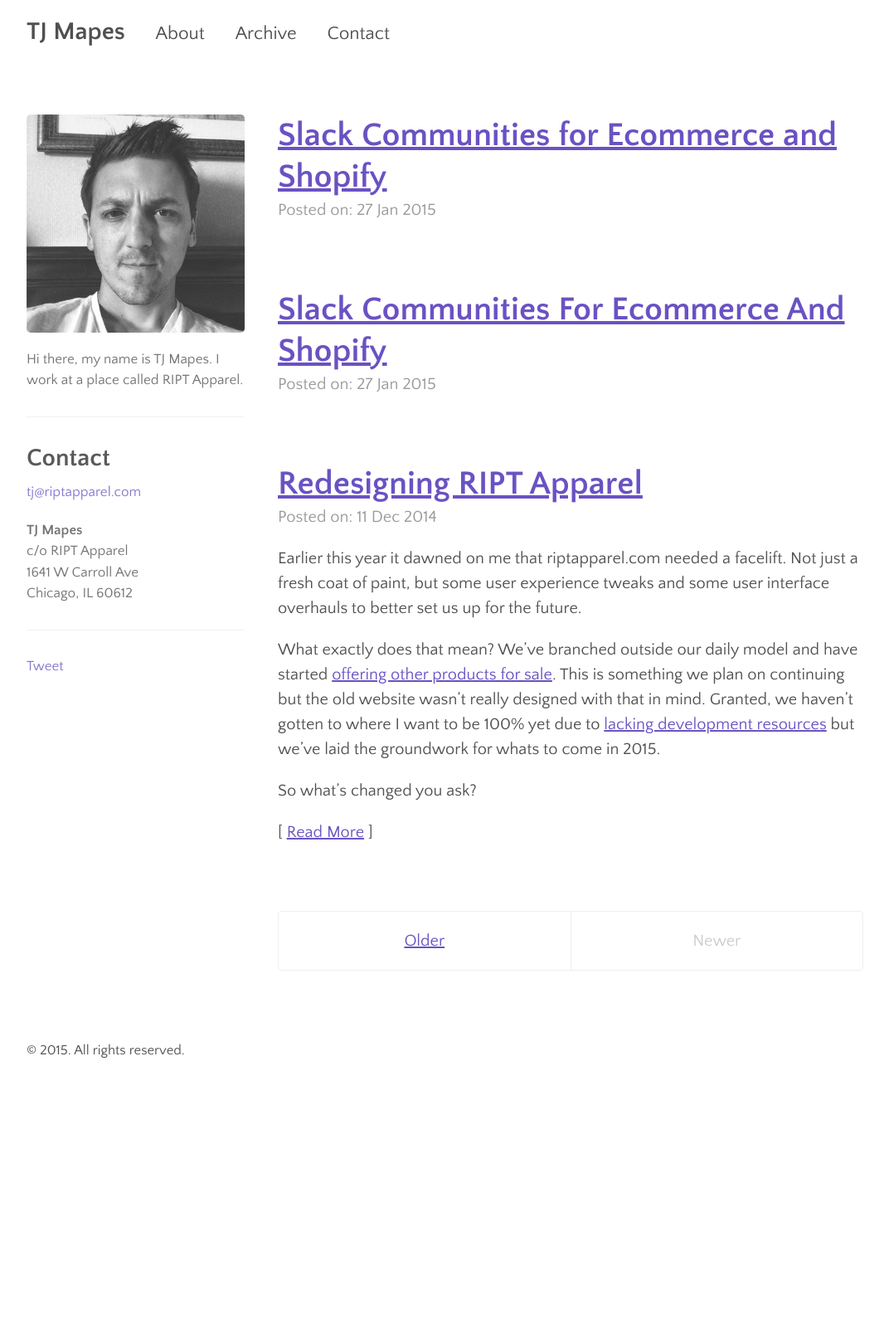
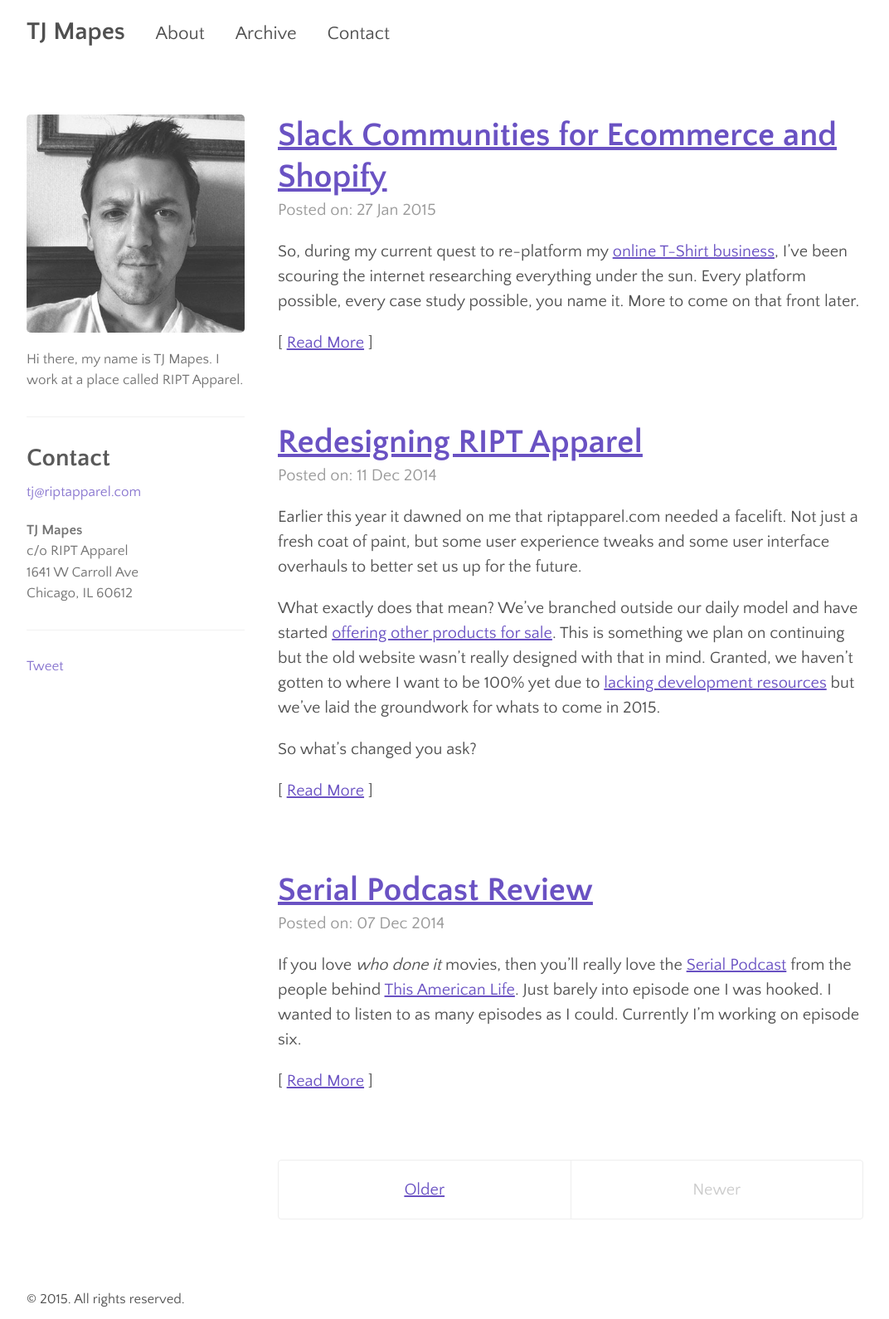
Before and after one commit to tjmapes/tjmapes.github.io, a Jekyll site: the page built from index.html, in a window 1280 px wide. Shown: the whole page at 83% size, without its empty margins (103-1175 px from the left). Built offline with Jekyll 4.4.1, drawn with Linux system fonts in a browser that asks for light colours; the list of posts is cut into pages by our own code; comment, search, counter and statistics services are not loaded; before the commit the page ends 1290 px from its top, so only the background shows below that; some of the changed lines change nothing that is shown.

Commit message:
removes post html

```diff
--- a/_posts/2015-01-27-slack-communities-for-ecommerce-and-shopify.html
+++ /dev/null
@@ -1,24 +0,0 @@
-<hr />
-
-<p>layout: post
-title:  &ldquo;Slack Communities for Ecommerce and Shopify&rdquo;
-date:   2015-01-27
-desc: &ldquo;I&rsquo;ve started up a couple Slack communities focused on Ecommerce and Shopify&rdquo;
-keywords: &ldquo;ecommerce, business, shopify&rdquo;
-categories: ecommerce</p>
-
-<h2>comments: true</h2>
-
-<p>So, during my current quest to re-platform my <a href="http://www.riptapparel.com">online T-Shirt business</a>, I&rsquo;ve been scouring the internet researching everything under the sun.  Every platform possible, every case study possible, you name it.  More to come on that front later.</p>
-
-<p>Meanwhile, I&rsquo;ve had small successes reaching out to those in the community of said platforms, but as I&rsquo;ve been contacting people individually, I thought to my self, why isn&rsquo;t there just a place where I can go and get advice from people with ease?  So I started two Slack Communities.</p>
-
-<p>If you aren&rsquo;t familiar with Slack, it&rsquo;s basically a chat room.  Many people relate it to the IRC days, if you were into that sort of thing (I was).  It&rsquo;s NOT just a chat room though, it comes with some <a href="https://slack.com/integrations">special integrations</a> that I&rsquo;ll let you read about on their website.</p>
-
-<h3>Ecommerce Slack Chat</h3>
-
-<p>The first slack community I started is a place for <a href="http://www.ecommerceslackchat.com">all things Ecommerce</a>.  If you want advice on any aspect of Ecommerce or want to contribute to the community, please <a href="http://www.ecommerceslackchat.com">apply to join</a>.</p>
-
-<h3>Talkshopify.com</h3>
-
-<p>The second slack community I started has a more narrow focus, Shopify.  This group is for shop owners, theme developers or app developers.  Any and all are welcome to <a href="http://www.talkshopify.com">apply</a>.</p>
--- a/_posts/2015-01-27-slack-communities-for-ecommerce-and-shopify.md
+++ b/_posts/2015-01-27-slack-communities-for-ecommerce-and-shopify.md
@@ -9,6 +9,7 @@
 ---
 So, during my current quest to re-platform my [online T-Shirt business](http://www.riptapparel.com), I've been scouring the internet researching everything under the sun.  Every platform possible, every case study possible, you name it.  More to come on that front later.
 
+<!--more-->
 
 Meanwhile, I've had small successes reaching out to those in the community of said platforms, but as I've been contacting people individually, I thought to my self, why isn't there just a place where I can go and get advice from people with ease?  So I started two Slack Communities.
 
```
